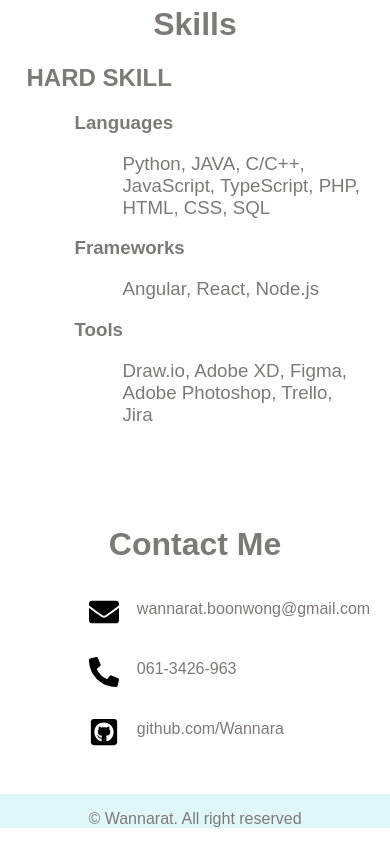
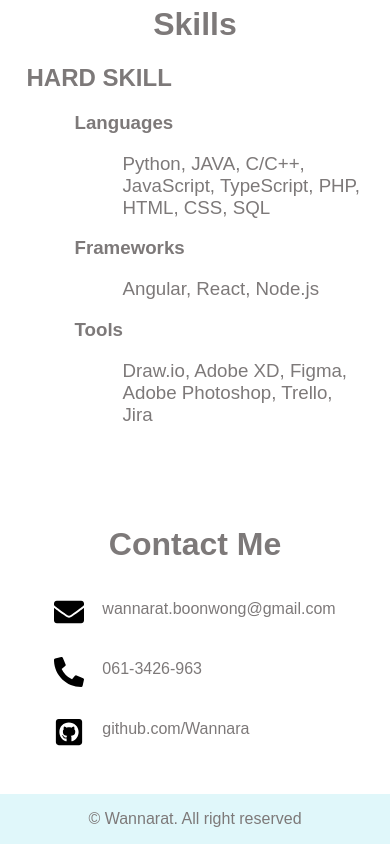
Before and after one commit to Wannara/Resume-for-job-interview, a React (Create React App) app in the folder resume-for-job-interview/: page / in a window 390 px wide. Shown: the part 1879-2723 px from the top of the page. Built offline with nearby package versions, Linux system fonts and the light colour scheme.

Commit message:
update-css

```diff
--- a/resume-for-job-interview/src/App.module.css
+++ b/resume-for-job-interview/src/App.module.css
@@ -8,7 +8,7 @@
 }
 
 .footer{
-  padding-top: 1rem;
+  padding: 1rem 0rem;
   width: 100%;
   background-color: rgb(224, 247, 250);
   color:  rgb(125, 121, 121);
--- a/resume-for-job-interview/src/components/ContactMe/contact-me.js
+++ b/resume-for-job-interview/src/components/ContactMe/contact-me.js
@@ -5,6 +5,7 @@ function ContactMe() {
   return (
     <div id="ContactMe" className={styles.containerContact}>
       <h1 className={styles.topicContact}>Contact Me</h1>
+      <div className={styles.contentContactMe}>
         <div className={styles.contentContact}>
           <div className={styles.contact}>
             <div className={styles.picture}>
@@ -28,6 +29,7 @@ function ContactMe() {
           </div>
         </div>
       </div>
+    </div>
   )
 }
 
--- a/resume-for-job-interview/src/components/ContactMe/styles.module.css
+++ b/resume-for-job-interview/src/components/ContactMe/styles.module.css
@@ -4,10 +4,16 @@
     padding: 30px 0;
 }
 
+.contentContactMe{
+  justify-content: center;
+  display: flex;
+}
+
 .contentContact {
-    display: block;
-    margin: 0 15%;
+  display: flex;
+  flex-direction: column;
 }
+
 
 .topicContact{
   color: rgb(125, 121, 121);
@@ -17,7 +23,6 @@
 
 .contact {
     display: flex;
-    margin: 0 15%;
     padding: 0 0 10px 0;
     position: relative;
 }
@@ -38,11 +43,3 @@
     font-size: clamp(16px,4vw,22px);
     font-weight: 400;
 }
-
-@media screen and (max-width: 1024px) {
-    .contentContact {
-        display: block;
-        margin: 0 5%;
-    }
-
-}
```
Lines whose indentation alone changed are shown as unchanged.
